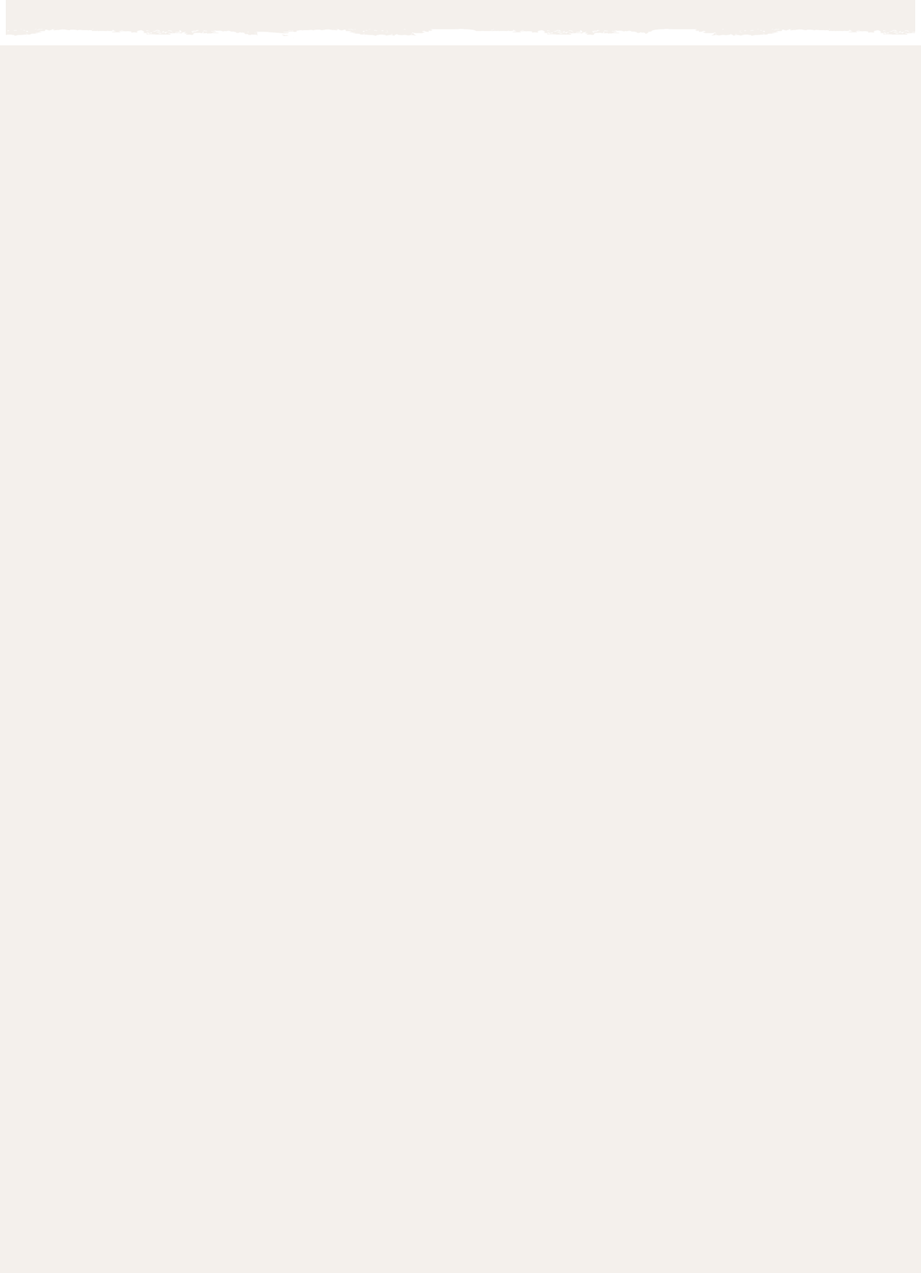
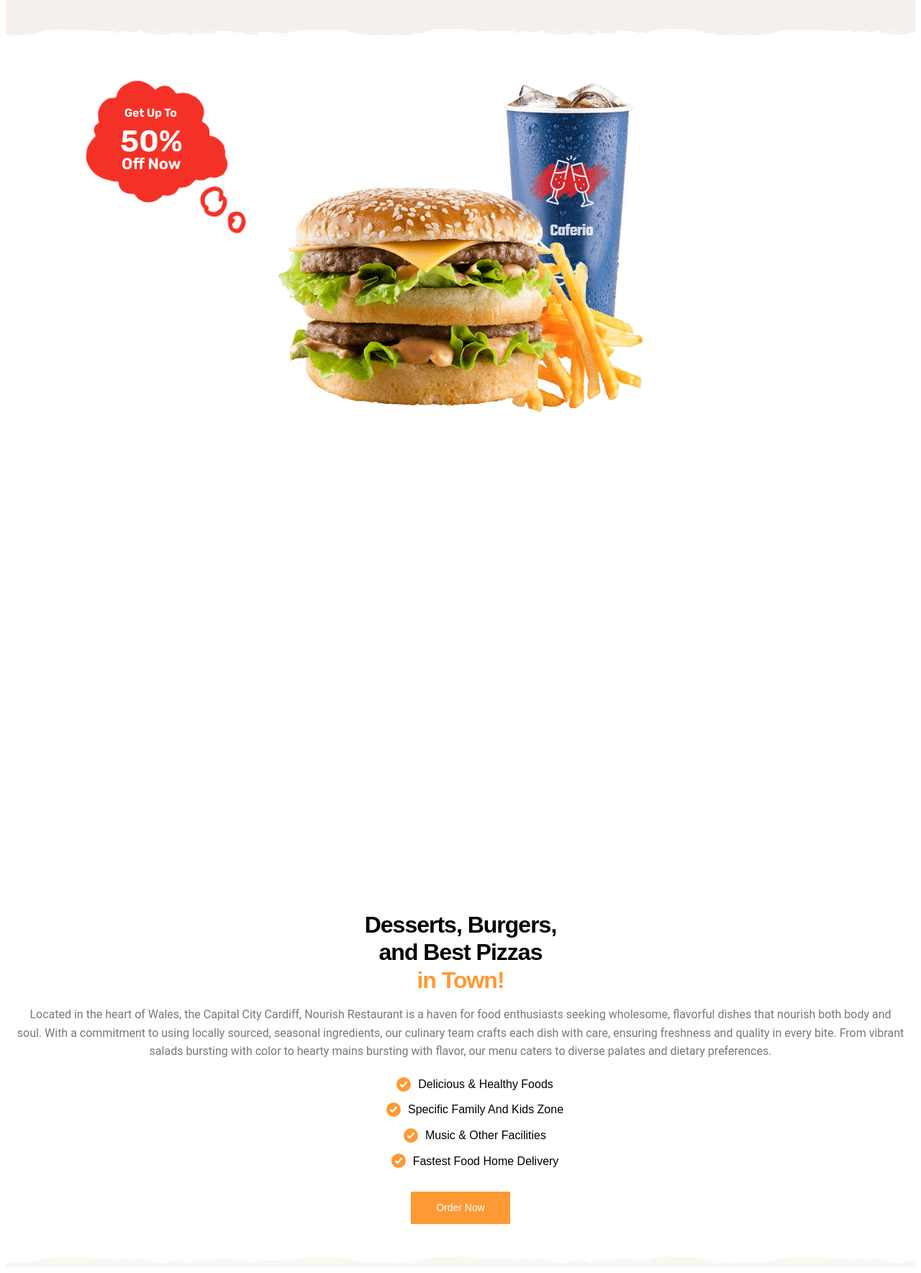
Before and after one commit to ubachicodes/restaurant, a Django app: template nourish/templates/home.html in a window 1280 px wide. Shown: the part 1999-3768 px from the top of the page at 72% size. Before the commit the page ends 2062 px from the top, so only its background shows below. Run offline with Django 4.2, Linux system fonts and the light colour scheme; the template is opened without the code that fills it, so the values that code supplies are empty.

Commit message:
About section created and edited in css

```diff
--- a/nourish/templates/assets/style.css
+++ b/nourish/templates/assets/style.css
@@ -575,3 +575,65 @@ body.active {
     min-width: 100%;
     scroll-snap-align: start;
 }
+
+
+/* About */
+
+.about {
+    text-align: center;
+}
+
+.about-banner {
+  position: relative;
+  aspect-ratio: 1 / 0.9;
+}
+
+.about-img {
+  max-width: max-content;
+  margin-inline: auto;
+}
+
+.about-banner .abs-img {
+  top: 0;
+  left: 100px;
+}
+
+.about .section-title {
+  max-width: 15ch;
+  margin-block: 40px 10px;
+  margin-inline: auto;
+}
+
+.about-list {
+    margin-block: 20px 30px;
+}
+
+.about-item {
+  display: flex;
+  justify-content: center;
+  align-items: center;
+  gap: 10px;
+}
+
+.about-item:not(:last-child) {
+    margin-block-end: 10px;
+}
+
+.about-item ion-icon {
+  background-color: rgba(255, 153, 51, 1);
+  color: rgba(255, 255, 255, 1);
+  font-size: 1.2rem;
+  padding: 4px;
+  border-radius: 50%;
+  --ionicon-stroke-width: 110px;
+}
+
+.about-item .span {
+  color: rgba(0, 0, 0, 1);
+  font-family: 'Rubik', sans-serif;
+  font-weight: 500;
+}
+
+.about .btn {
+    margin-inline: auto;
+}
--- a/nourish/templates/home.html
+++ b/nourish/templates/home.html
@@ -79,8 +79,7 @@
   <div class="search-container" data-search-container>
 
     <div class="search-box">
-      <input type="search" name="search" aria-label="Search here" placeholder="Search here..."
-        class="search-input">
+      <input type="search" name="search" aria-label="Search here" placeholder="Search here..." class="search-input">
 
       <button class="search-submit" aria-label="Submit search" data-search-submit-btn>
         <ion-icon name="search-outline"></ion-icon>
@@ -112,11 +111,11 @@
           </div>
 
           <figure class="hero-banner">
-              <img src="nourish/templates/assets/images/hero-banner-bg.png" width="820" height="716" alt="" aria-hidden="true"
-                class="w-100 hero-img-bg">
+            <img src="nourish/templates/assets/images/hero-banner-bg.png" width="820" height="716" alt=""
+              aria-hidden="true" class="w-100 hero-img-bg">
 
-              <img src="nourish/templates/assets/images/hero-banner.png" width="700" height="637" loading="lazy" alt="Burger"
-                class="w-100 hero-img">
+            <img src="nourish/templates/assets/images/hero-banner.png" width="700" height="637" loading="lazy"
+              alt="Burger" class="w-100 hero-img">
           </figure>
 
         </div>
@@ -153,8 +152,8 @@
                   Indulge in our mouthwatering pizza, crafted with the finest ingredients!
                 </p>
 
-                <img src="nourish/templates/assets/images/pizza-2000614_1280.jpg" width="300" height="300" loading="lazy" alt="Pizza Party"
-                  class="w-100 card-banner">
+                <img src="nourish/templates/assets/images/pizza-2000614_1280.jpg" width="300" height="300"
+                  loading="lazy" alt="Pizza Party" class="w-100 card-banner">
 
               </div>
             </li>
@@ -183,8 +182,8 @@
                   Quench your thirst with our refreshing selection of drinks.
                 </p>
 
-                <img src="nourish/templates/assets/images/drinks-2578446_1280.jpg" width="300" height="300" loading="lazy" alt="Drinks"
-                  class="w-100 card-banner">
+                <img src="nourish/templates/assets/images/drinks-2578446_1280.jpg" width="300" height="300"
+                  loading="lazy" alt="Drinks" class="w-100 card-banner">
 
               </div>
             </li>
@@ -213,8 +212,8 @@
                   Elevate your meal with our vibrant salads, packed with flavor for a deliciously healthy twist.
                 </p>
 
-                <img src="nourish/templates/assets/images/salmon-518032_1280.jpg" width="300" height="300" loading="lazy" alt="French Fry"
-                  class="w-100 card-banner">
+                <img src="nourish/templates/assets/images/salmon-518032_1280.jpg" width="300" height="300"
+                  loading="lazy" alt="French Fry" class="w-100 card-banner">
 
               </div>
             </li>
@@ -244,8 +243,8 @@
                   Indulge in our juicy burgers, stacked with premium ingredients for an unforgettable taste.
                 </p>
 
-                <img src="nourish/templates/assets/images/hamburger-1238246_1280.jpg" width="300" height="300" loading="lazy" alt="Burger"
-                  class="w-100 card-banner">
+                <img src="nourish/templates/assets/images/hamburger-1238246_1280.jpg" width="300" height="300"
+                  loading="lazy" alt="Burger" class="w-100 card-banner">
 
               </div>
             </li>
@@ -275,8 +274,8 @@
                   Sweeten your meal with our irresistible desserts.
                 </p>
 
-                <img src="nourish/templates/assets/images/strawberry-dessert-2191973_1280.jpg" width="300" height="300" loading="lazy" alt="Strawberry Dessert"
-                  class="w-100 card-banner">
+                <img src="nourish/templates/assets/images/strawberry-dessert-2191973_1280.jpg" width="300" height="300"
+                  loading="lazy" alt="Strawberry Dessert" class="w-100 card-banner">
 
               </div>
             </li>
@@ -285,6 +284,69 @@
 
         </div>
       </section>
+
+      <!-- About -->
+
+      <section class="section section-divider gray about" id="about">
+        <div class="container">
+
+          <div class="about-banner">
+            <img src="nourish/templates/assets/images/about-banner.png" width="509" height="459" loading="lazy" alt="Burger with Drinks"
+              class="w-100 about-img">
+
+            <img src="nourish/templates/assets/images/sale-shape-red.png" width="216" height="226" alt="get up to 50% off now"
+              class="abs-img scale-up-anim">
+          </div>
+
+          <div class="about-content">
+
+            <h2 class="h2 section-title">
+              Desserts, Burgers, and Best Pizzas
+              <span class="span">in Town!</span>
+            </h2>
+
+            <p class="section-text">
+              Located in the heart of Wales, the Capital City Cardiff, Nourish Restaurant is a haven for food enthusiasts seeking wholesome, flavorful dishes that nourish both
+              body and soul. With a commitment to using locally sourced, seasonal ingredients, our culinary team crafts
+              each dish with care, ensuring freshness and quality in every bite. From vibrant salads bursting with color
+              to hearty mains bursting with flavor, our menu caters to diverse palates and dietary preferences.
+            </p>
+
+            <ul class="about-list">
+
+              <li class="about-item">
+                <ion-icon name="checkmark-outline"></ion-icon>
+
+                <span class="span">Delicious & Healthy Foods</span>
+              </li>
+
+              <li class="about-item">
+                <ion-icon name="checkmark-outline"></ion-icon>
+
+                <span class="span">Specific Family And Kids Zone</span>
+              </li>
+
+              <li class="about-item">
+                <ion-icon name="checkmark-outline"></ion-icon>
+
+                <span class="span">Music & Other Facilities</span>
+              </li>
+
+              <li class="about-item">
+                <ion-icon name="checkmark-outline"></ion-icon>
+
+                <span class="span">Fastest Food Home Delivery</span>
+              </li>
+
+            </ul>
+
+            <button class="btn btn-hover">Order Now</button>
+
+          </div>
+
+        </div>
+      </section>
+
 
   </main>
 
```
Also changed, not shown: nourish/templates/assets/images/sale-shape-red.png (added). Lines whose indentation alone changed are shown as unchanged.
